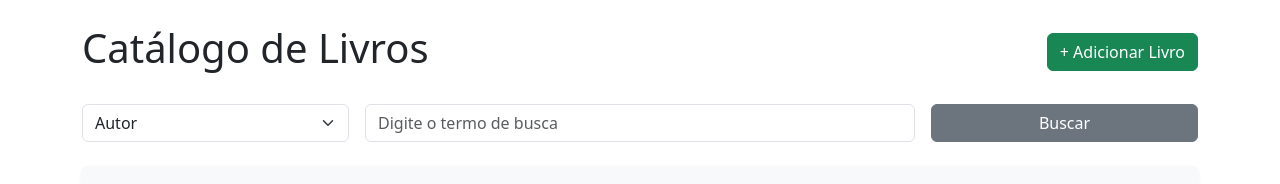
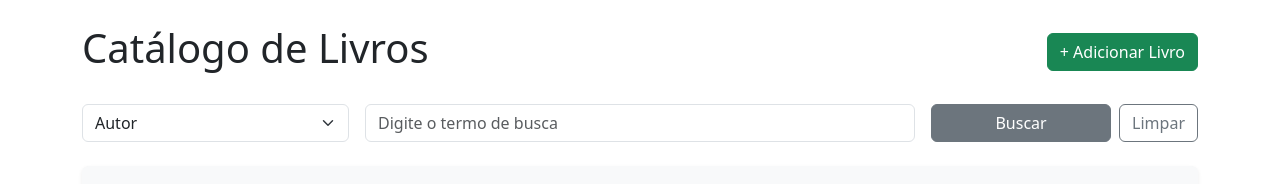
Before and after one commit to RafaelMoura11/atividade-mongodb, a React (Create React App) app in the folder frontend/: page / in a window 1280 px wide. Shown: the top 184 px of the page. Built offline with nearby package versions, Linux system fonts and the light colour scheme; no server answers.

Commit message:
feat: add clear filters button in BookList for improved user experience

```diff
--- a/frontend/src/components/BookList.js
+++ b/frontend/src/components/BookList.js
@@ -74,8 +74,19 @@ const BookList = () => {
             onChange={(e) => setFilter(e.target.value)}
           />
         </div>
-        <div className="col-md-3">
-          <button className="btn btn-secondary w-100" type="submit">Buscar</button>
+        <div className="col-md-3 d-flex gap-2">
+            <button className="btn btn-secondary w-100" type="submit">Buscar</button>
+            <button
+                type="button"
+                className="btn btn-outline-secondary"
+                title="Limpar filtros"
+                onClick={() => {
+                setFilter('');
+                fetchBooks();
+                }}
+            >
+                Limpar
+            </button>
         </div>
       </form>
 
```
